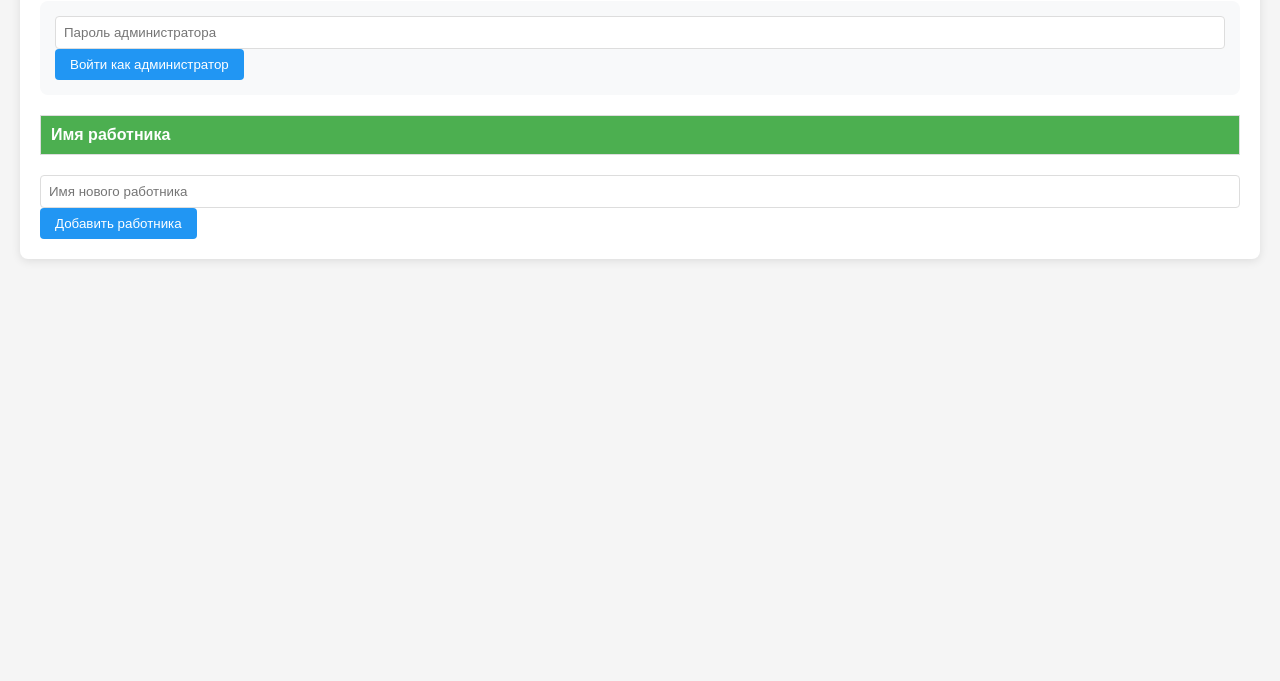
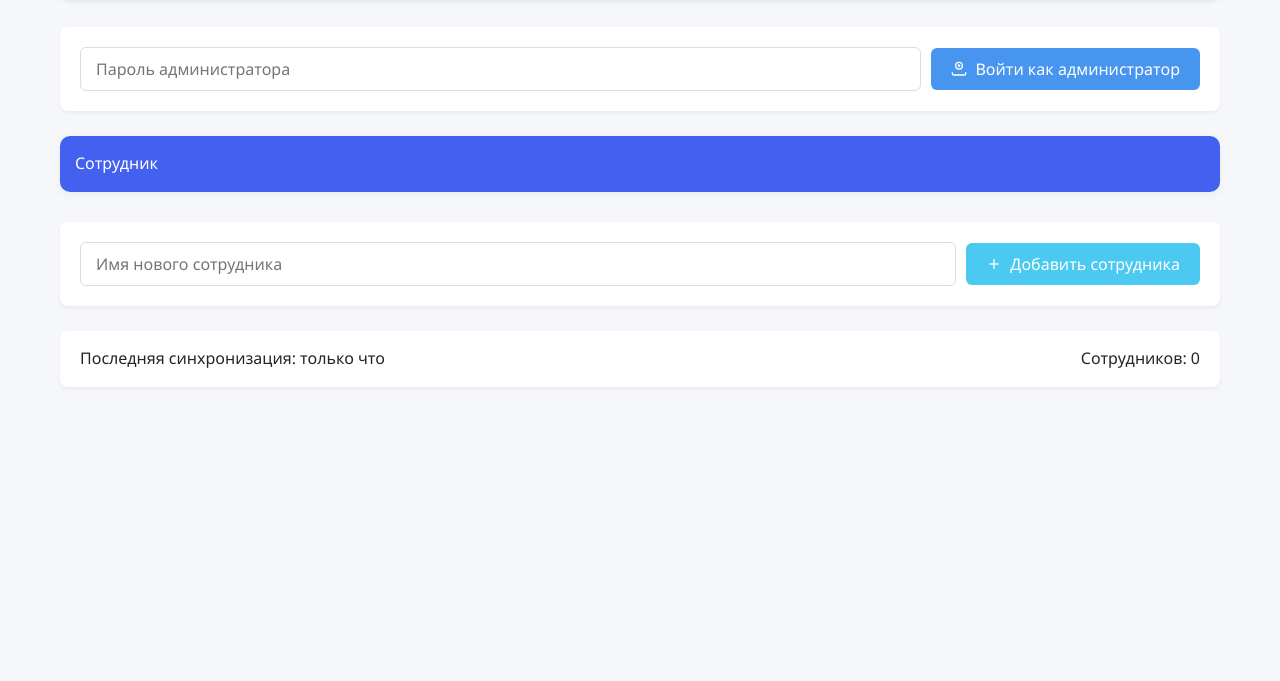
Before and after one commit to ToKeRNiK/ToKeRNiK.github.io, a plain HTML site: page index.html in a window 1280 px wide. Shown: the part 119-800 px from the top of the page. Drawn offline with Linux system fonts and the light colour scheme; no server answers.

Commit message:
first commit1

```diff
--- a/index.html
+++ b/index.html
@@ -3,103 +3,258 @@
 <head>
     <meta charset="UTF-8">
     <meta name="viewport" content="width=device-width, initial-scale=1.0">
-    <title>Учет рабочего времени</title>
+    <title>WorkTime Tracker</title>
     <style>
+        :root {
+            --primary: #4361ee;
+            --secondary: #3f37c9;
+            --accent: #4895ef;
+            --danger: #f72585;
+            --light: #f8f9fa;
+            --dark: #212529;
+            --gray: #6c757d;
+            --success: #4cc9f0;
+        }
+
+        * {
+            box-sizing: border-box;
+            margin: 0;
+            padding: 0;
+            font-family: 'Segoe UI', Tahoma, Geneva, Verdana, sans-serif;
+        }
+
         body {
-            font-family: Arial, sans-serif;
-            margin: 20px;
-            background-color: #f5f5f5;
+            background-color: #f5f7fa;
+            color: var(--dark);
+            line-height: 1.6;
         }
+
         .container {
             max-width: 1200px;
             margin: 0 auto;
+            padding: 20px;
+        }
+
+        header {
+            background: linear-gradient(135deg, var(--primary), var(--secondary));
+            color: white;
+            padding: 20px 0;
+            border-radius: 10px;
+            margin-bottom: 30px;
+            box-shadow: 0 4px 6px rgba(0, 0, 0, 0.1);
+        }
+
+        h1 {
+            text-align: center;
+            font-weight: 600;
+            font-size: 2.2rem;
+        }
+
+        .admin-panel {
             background: white;
+            border-radius: 8px;
             padding: 20px;
-            border-radius: 8px;
-            box-shadow: 0 2px 10px rgba(0,0,0,0.1);
+            margin-bottom: 25px;
+            box-shadow: 0 2px 4px rgba(0, 0, 0, 0.05);
+            display: flex;
+            gap: 10px;
+            flex-wrap: wrap;
+            align-items: center;
         }
+
+        input {
+            padding: 10px 15px;
+            border: 1px solid #ddd;
+            border-radius: 6px;
+            font-size: 1rem;
+            transition: all 0.3s ease;
+        }
+
+        input:focus {
+            outline: none;
+            border-color: var(--accent);
+            box-shadow: 0 0 0 3px rgba(67, 97, 238, 0.2);
+        }
+
+        .worker-name-input {
+            min-width: 200px;
+            flex-grow: 1;
+        }
+
+        button {
+            padding: 10px 20px;
+            border: none;
+            border-radius: 6px;
+            font-size: 1rem;
+            font-weight: 500;
+            cursor: pointer;
+            transition: all 0.3s ease;
+            display: inline-flex;
+            align-items: center;
+            justify-content: center;
+            gap: 8px;
+        }
+
+        button:hover {
+            transform: translateY(-2px);
+            box-shadow: 0 4px 8px rgba(0, 0, 0, 0.1);
+        }
+
+        button:active {
+            transform: translateY(0);
+        }
+
+        #addWorkerBtn {
+            background-color: var(--success);
+            color: white;
+        }
+
+        #adminBtn {
+            background-color: var(--accent);
+            color: white;
+        }
+
+        #unlockAllBtn, #lockAllBtn, #logoutBtn {
+            background-color: var(--primary);
+            color: white;
+        }
+
+        .delete-btn {
+            background-color: var(--danger);
+            color: white;
+            padding: 5px 10px;
+            font-size: 0.9rem;
+        }
+
+        .table-container {
+            background: white;
+            border-radius: 10px;
+            overflow: hidden;
+            box-shadow: 0 2px 10px rgba(0, 0, 0, 0.05);
+            margin-bottom: 30px;
+            overflow-x: auto;
+        }
+
         table {
+            width: 100%;
             border-collapse: collapse;
-            width: 100%;
-            margin-bottom: 20px;
         }
-        th, td {
-            border: 1px solid #ddd;
-            padding: 10px;
+
+        th {
+            background-color: var(--primary);
+            color: white;
+            padding: 15px;
             text-align: left;
-        }
-        th {
-            background-color: #4CAF50;
-            color: white;
+            font-weight: 500;
             position: sticky;
             top: 0;
         }
-        input {
-            padding: 8px;
-            width: 100%;
-            box-sizing: border-box;
-            border: 1px solid #ddd;
-            border-radius: 4px;
+
+        td {
+            padding: 12px 15px;
+            border-bottom: 1px solid #eee;
         }
-        .worker-name-input {
-            min-width: 150px;
+
+        tr:hover {
+            background-color: rgba(67, 97, 238, 0.05);
         }
+
         .hour-input {
-            max-width: 60px;
+            max-width: 70px;
+            padding: 8px 10px;
+            text-align: center;
         }
-        button {
-            padding: 8px 15px;
-            background-color: #2196F3;
-            color: white;
-            border: none;
-            border-radius: 4px;
-            cursor: pointer;
-            margin-right: 10px;
+
+        .total-cell {
+            background-color: rgba(76, 201, 240, 0.1);
+            font-weight: 600;
+            color: var(--dark);
         }
-        button:hover {
-            opacity: 0.9;
+
+        .locked {
+            background-color: rgba(108, 117, 125, 0.05);
         }
-        .delete-btn {
-            background-color: #ff4444;
+
+        .status-bar {
+            background-color: white;
+            padding: 15px 20px;
+            border-radius: 8px;
+            margin-top: 20px;
+            box-shadow: 0 2px 4px rgba(0, 0, 0, 0.05);
+            display: flex;
+            justify-content: space-between;
+            align-items: center;
         }
-        .total-cell {
-            background-color: #e6f7ff;
-            font-weight: bold;
-        }
-        .admin-panel {
-            background: #f8f9fa;
-            padding: 15px;
-            margin-bottom: 20px;
-            border-radius: 8px;
-        }
-        .locked {
-            background-color: #f9f9f9;
+
+        @media (max-width: 768px) {
+            .admin-panel {
+                flex-direction: column;
+                align-items: stretch;
+            }
+
+            input, button {
+                width: 100%;
+            }
+
+            th, td {
+                padding: 10px 8px;
+                font-size: 0.9rem;
+            }
         }
     </style>
 </head>
 <body>
     <div class="container">
-        <h1>Учет рабочего времени</h1>
+        <header>
+            <h1>WorkTime Tracker</h1>
+        </header>
 
         <div class="admin-panel">
-            <input type="password" id="adminPassword" placeholder="Пароль администратора">
-            <button id="adminBtn">Войти как администратор</button>
-            <button id="logoutBtn" style="display:none;">Выйти</button>
+            <input type="password" id="adminPassword" placeholder="Пароль администратора" class="worker-name-input">
+            <button id="adminBtn">
+                <svg width="16" height="16" viewBox="0 0 24 24" fill="none" stroke="currentColor" stroke-width="2">
+                    <path d="M12 12a5 5 0 1 0 0-10 5 5 0 0 0 0 10z"></path>
+                    <path d="M22 17v2a2 2 0 0 1-2 2H4a2 2 0 0 1-2-2v-2"></path>
+                    <circle cx="12" cy="7" r="1"></circle>
+                </svg>
+                Войти как администратор
+            </button>
+            <button id="logoutBtn" style="display:none;">
+                <svg width="16" height="16" viewBox="0 0 24 24" fill="none" stroke="currentColor" stroke-width="2">
+                    <path d="M9 21H5a2 2 0 0 1-2-2V5a2 2 0 0 1 2-2h4"></path>
+                    <polyline points="16 17 21 12 16 7"></polyline>
+                    <line x1="21" y1="12" x2="9" y2="12"></line>
+                </svg>
+                Выйти
+            </button>
         </div>
 
-        <table id="workersTable">
-            <thead>
-                <tr id="daysHeader">
-                    <th>Имя работника</th>
-                    <!-- Дни будут добавлены скриптом -->
-                </tr>
-            </thead>
-            <tbody id="workersBody"></tbody>
-        </table>
+        <div class="table-container">
+            <table id="workersTable">
+                <thead>
+                    <tr id="daysHeader">
+                        <th>Сотрудник</th>
+                        <!-- Дни будут добавлены автоматически -->
+                    </tr>
+                </thead>
+                <tbody id="workersBody"></tbody>
+            </table>
+        </div>
 
-        <div>
-            <input type="text" id="newWorkerName" placeholder="Имя нового работника" class="worker-name-input">
-            <button id="addWorkerBtn">Добавить работника</button>
+        <div class="admin-panel">
+            <input type="text" id="newWorkerName" placeholder="Имя нового сотрудника" class="worker-name-input">
+            <button id="addWorkerBtn">
+                <svg width="16" height="16" viewBox="0 0 24 24" fill="none" stroke="currentColor" stroke-width="2">
+                    <path d="M12 5v14"></path>
+                    <path d="M5 12h14"></path>
+                </svg>
+                Добавить сотрудника
+            </button>
+        </div>
+
+        <div class="status-bar">
+            <div id="syncStatus">Последняя синхронизация: только что</div>
+            <div id="workerCount">Сотрудников: 0</div>
         </div>
     </div>
 
@@ -107,7 +262,7 @@
         // Конфигурация
         const GIST_ID = '9f1daa9790a6da04f88aa798bc98dd85';
         const GIST_TOKEN = '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';
-        const ADMIN_PASSWORD = "AdminVova12";
+        const ADMIN_PASSWORD = "AdminVova";
 
         let isAdmin = false;
         let workersData = [];
```
